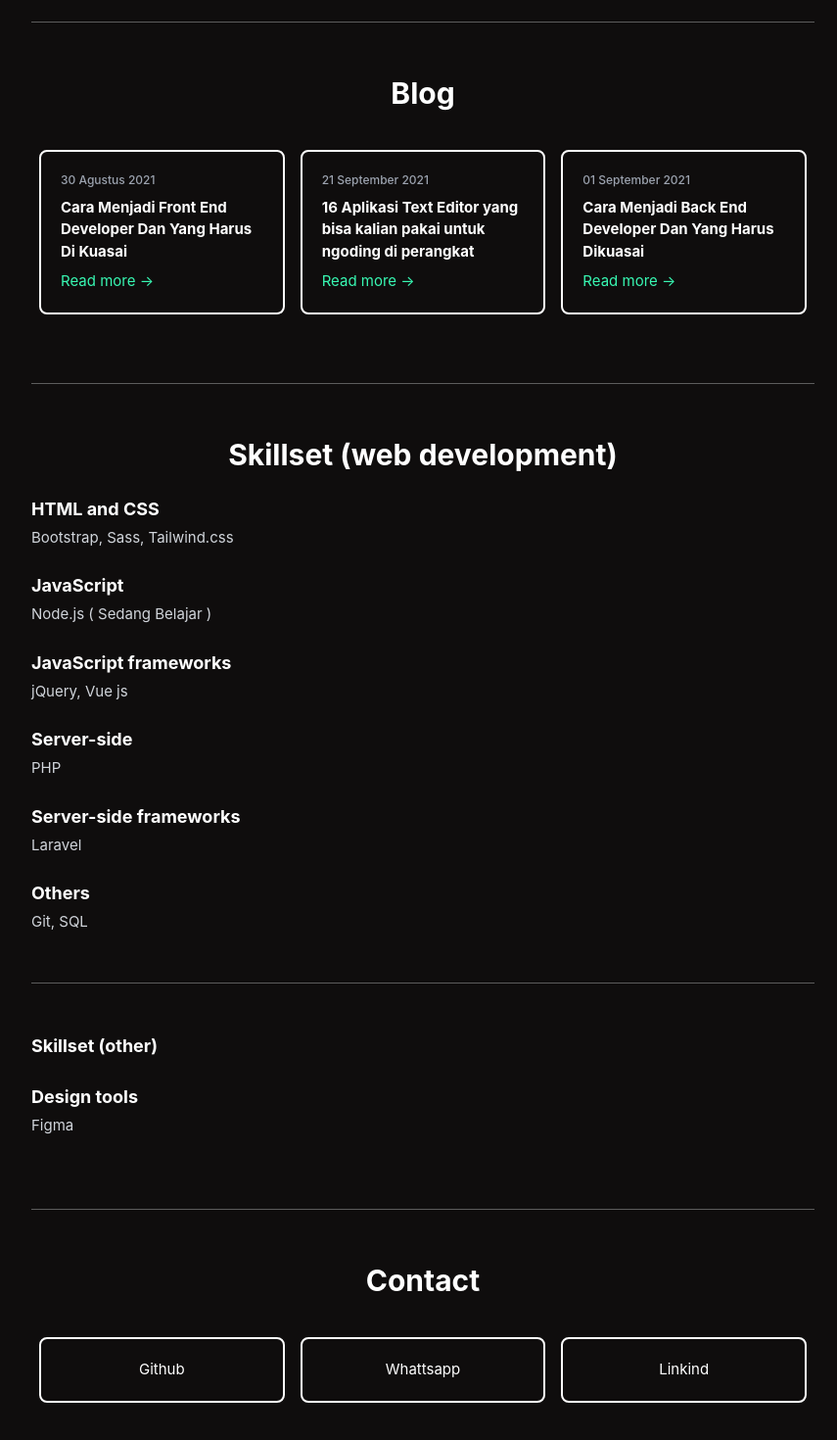
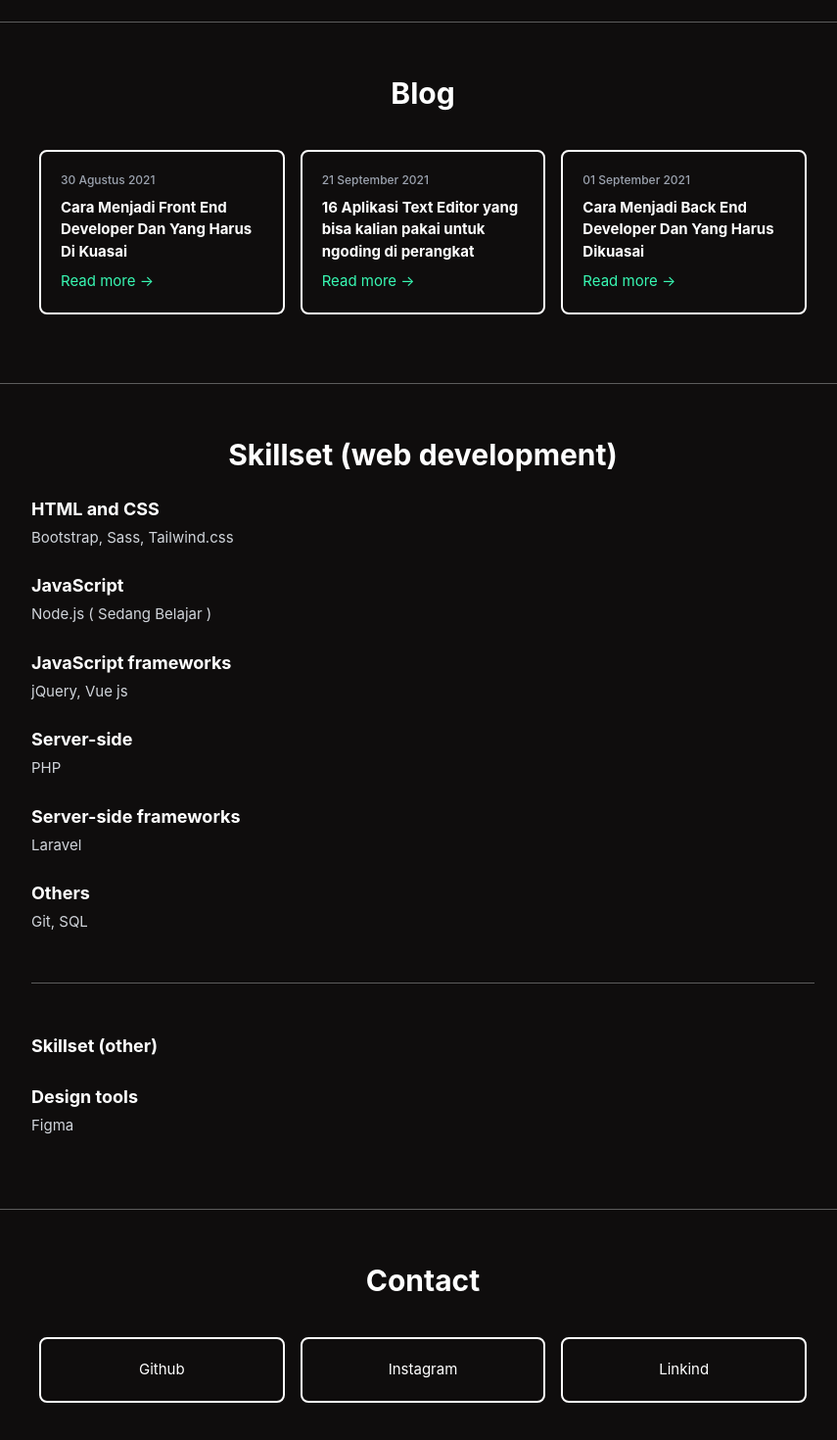
Before and after one commit to FauzanYanuarPutra/portfolio-fauzan, a Vue app: page / in a window 1280 px wide. Shown: the part 566-2036 px from the top of the page at 98% size, without its empty margins (208-1063 px from the left). Built offline with nearby package versions, Linux system fonts and the light colour scheme.

Commit message:
tambahan

```diff
--- a/index.html
+++ b/index.html
@@ -1,5 +1,5 @@
 <!DOCTYPE html>
-<html lang="en">
+<html lang="en" class="scroll-smooth">
   <head>
     <meta charset="UTF-8">
     <link rel="icon" href="/favicon.ico">
--- a/src/App.vue
+++ b/src/App.vue
@@ -21,11 +21,11 @@ import HelloWorld from './components/HelloWorld.vue'
 
         <div class="baru-muncul w-[90%] lg:w-[800px]  mt-[50px] m-auto flex justify-center flex-col ">
           <h1 class="mt-1  font-bold text-white text-center text-lg md:text-2xl lg:text-3xl mb-5">About</h1>
-          <h1 class="text-[#CDCDCD] font-medium text-justify md:text-lg lg:text-xl">Hallo, Nama saya Muhammad Fauzan Yanuar Putra, lulusan SMK jurusan Rekayasa Perangkat Lunak. Saya adalah seorang pengembang web yang menggunakan framework <a href="" class="text-[#38F8B3] cursor-pointer">Vue js</a> dan <a href="" class="text-[#38F8B3] cursor-pointer">Laravel</a>. Untuk skill lengkap yang saya miliki bisa dilihat di bagian <a href="" class="text-[#38F8B3] cursor-pointer">Skills</a>.</h1>
+          <h1 class="text-[#CDCDCD] font-medium text-justify md:text-lg lg:text-xl">Hallo, Nama saya Muhammad Fauzan Yanuar Putra, lulusan SMK jurusan Rekayasa Perangkat Lunak. Saya adalah seorang pengembang web yang menggunakan framework <a href="https://vuejs.org/" class="text-[#38F8B3] cursor-pointer">Vue js</a> dan <a href="https://laravel.com/" class="text-[#38F8B3] cursor-pointer">Laravel</a>. Untuk skill lengkap yang saya miliki bisa dilihat di bagian <a href="#skills" class="text-[#38F8B3] cursor-pointer">Skills</a>.</h1>
 
         </div>
 
-            <hr class=" baru-muncul border-[#5C5C5C] my-[50px] w-[800px] m-auto">
+            <hr class=" baru-muncul border-[#5C5C5C] my-[50px] w-full m-auto">
 
 
 
@@ -33,17 +33,17 @@ import HelloWorld from './components/HelloWorld.vue'
         <div class="baru-muncul w-[90%] lg:w-[800px]  mt-[50px] m-auto flex justify-center flex-col ">
           <h1 class="mt-1  font-bold text-white text-center text-lg md:text-2xl lg:text-3xl mb-5">Blog</h1>
           <div class="w-full md:flex">
-            <div class="cursor-pointer w-full md:mx-2 my-5 p-5 rounded-lg text-white  border-2 border-[white]"><p class=" text-[12px] font-medium text-gray-400">30 Agustus 2021</p><h1 class="font-bold my-2">Cara Menjadi Front End Developer Dan Yang Harus Di Kuasai</h1><p class="text-[#38F8B3]">Read more -></p></div>
-            <div class="cursor-pointer w-full md:mx-2 my-5 p-5 rounded-lg text-white  border-2 border-[white]"><p class=" text-[12px] font-medium text-gray-400">21 September 2021</p><h1 class="font-bold my-2">16 Aplikasi Text Editor yang bisa kalian pakai untuk ngoding di perangkat</h1><p class="text-[#38F8B3]">Read more -></p></div>
-            <div class="cursor-pointer w-full md:mx-2 my-5 p-5 rounded-lg text-white  border-2 border-[white]"><p class=" text-[12px] font-medium text-gray-400">01 September 2021</p><h1 class="font-bold my-2">Cara Menjadi Back End Developer Dan Yang Harus Dikuasai</h1><p class="text-[#38F8B3]">Read more -></p></div>
+            <a href="https://rakuzancoding.blogspot.com/2021/08/eqq.html" class="block cursor-pointer w-full md:mx-2 my-5 p-5 rounded-lg text-white  border-2 border-[white]"><p class=" text-[12px] font-medium text-gray-400">30 Agustus 2021</p><h1 class="font-bold my-2">Cara Menjadi Front End Developer Dan Yang Harus Di Kuasai</h1><p class="text-[#38F8B3]">Read more -></p></a>
+            <a href="https://rakuzancoding.blogspot.com/2021/09/15-aplikasi-coding-yang-bisa-kalian.html" class="block cursor-pointer w-full md:mx-2 my-5 p-5 rounded-lg text-white  border-2 border-[white]"><p class=" text-[12px] font-medium text-gray-400">21 September 2021</p><h1 class="font-bold my-2">16 Aplikasi Text Editor yang bisa kalian pakai untuk ngoding di perangkat</h1><p class="text-[#38F8B3]">Read more -></p></a>
+            <a href="https://rakuzancoding.blogspot.com/2021/09/cara-menjadi-back-end-developer-dan.html" class="block cursor-pointer w-full md:mx-2 my-5 p-5 rounded-lg text-white  border-2 border-[white]"><p class=" text-[12px] font-medium text-gray-400">01 September 2021</p><h1 class="font-bold my-2">Cara Menjadi Back End Developer Dan Yang Harus Dikuasai</h1><p class="text-[#38F8B3]">Read more -></p></a>
           </div>
         </div>
 
-            <hr class=" baru-muncul border-[#5C5C5C] my-[50px] w-[800px] m-auto">
+            <hr class=" baru-muncul border-[#5C5C5C] my-[50px] w-full m-auto">
 
 
         <div class="baru-muncul w-[90%] lg:w-[800px]  mt-[50px] m-auto flex justify-center flex-col ">
-          <h1 class="mt-1  font-bold text-white text-center text-lg md:text-2xl lg:text-3xl ">Skillset (web development)</h1>
+          <h1 class="mt-1  font-bold text-white text-center text-lg md:text-2xl lg:text-3xl " id="skills">Skillset (web development)</h1>
           <div>
             <div class="my-6">
               <h1 class="text-white text-lg font-bold mb-1">HTML and CSS</h1>
@@ -74,7 +74,7 @@ import HelloWorld from './components/HelloWorld.vue'
               <p class="text-gray-300">Git, SQL</p>
             </div>
 
-            <hr class=" baru-muncul border-[#5C5C5C] my-[50px] w-[800px] m-auto">
+            <hr class=" baru-muncul border-[#5C5C5C] my-[50px] w-full m-auto">
 
 
             <h1 class="text-white text-lg font-bold mb-1 my-6">Skillset (other)</h1>
@@ -88,15 +88,15 @@ import HelloWorld from './components/HelloWorld.vue'
           </div>
         </div>
 
-            <hr class=" baru-muncul border-[#5C5C5C] my-[50px] w-[800px] m-auto">
+            <hr class=" baru-muncul border-[#5C5C5C] my-[50px] w-full m-auto">
 
 
         <div class="baru-muncul w-[90%] lg:w-[800px]  mt-[50px] m-auto flex justify-center flex-col ">
           <h1 class="mt-1  font-bold text-white text-center text-lg md:text-2xl lg:text-3xl mb-5">Contact</h1>
           <div class="w-full md:flex">
-            <div class="cursor-pointer w-full md:mx-2 my-5 p-5 rounded-lg text-white  border-2 border-[white] flex justify-center items-center">Github</div>
-            <div class="cursor-pointer w-full md:mx-2 my-5 p-5 rounded-lg text-white  border-2 border-[white] flex justify-center items-center">Whattsapp</div>
-            <div class="cursor-pointer w-full md:mx-2 my-5 p-5 rounded-lg text-white  border-2 border-[white] flex justify-center items-center">Linkind</div>
+            <a href="https://github.com/Fauzanyan" class="cursor-pointer w-full md:mx-2 my-5 p-5 rounded-lg text-white  border-2 border-[white] flex justify-center items-center">Github</a>
+            <a href="https://www.instagram.com/fauzanyanuarputra/" class="cursor-pointer w-full md:mx-2 my-5 p-5 rounded-lg text-white  border-2 border-[white] flex justify-center items-center">Instagram</a>
+            <a href="www.linkedin.com/in/muhammad-fauzan-046246253" class="cursor-pointer w-full md:mx-2 my-5 p-5 rounded-lg text-white  border-2 border-[white] flex justify-center items-center">Linkind</a>
           </div>
         </div>
 
```
